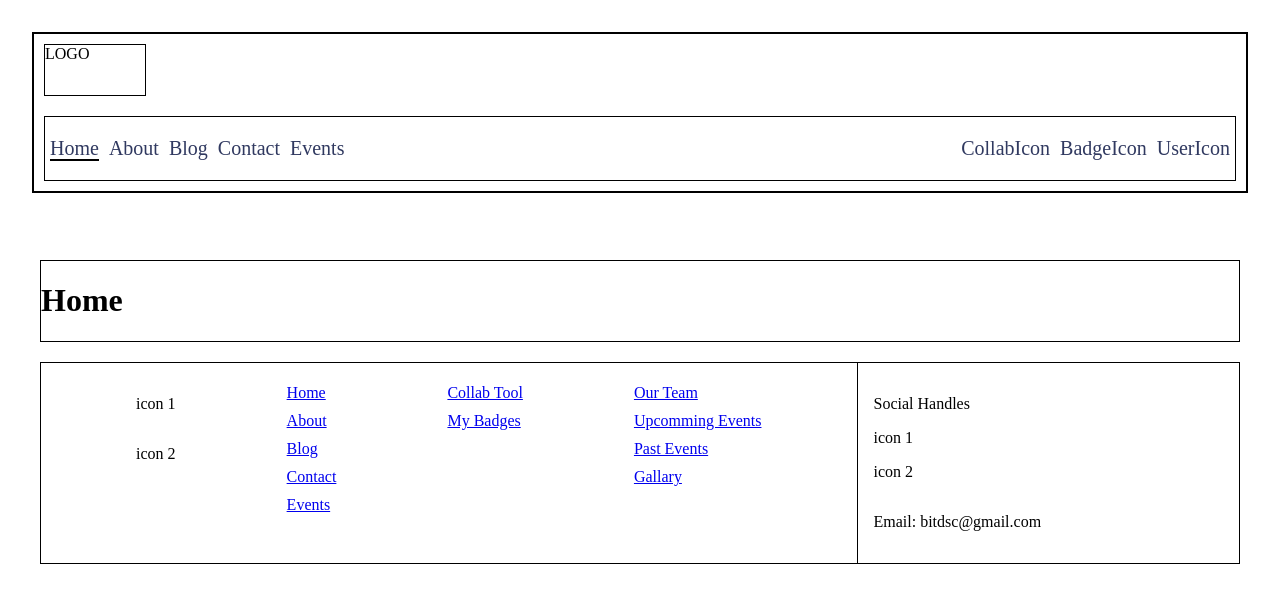
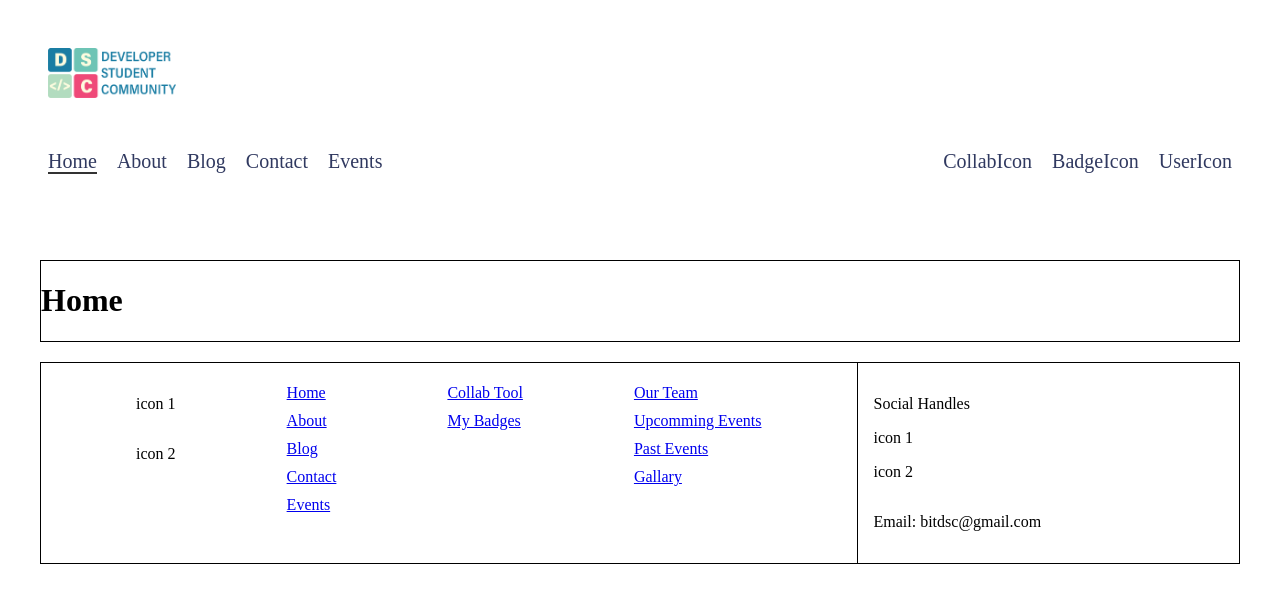
Before and after one commit to DSCBITDurg/community-site, a React (Create React App) app in the folder client/: page / in a window 1280 px wide. Shown: the top 602 px of the page. Built offline with nearby package versions, Linux system fonts and the light colour scheme.

Commit message:
changed px to em

```diff
--- a/client/src/components/Header/Header.js
+++ b/client/src/components/Header/Header.js
@@ -1,4 +1,7 @@
 import React from 'react';
+
+//import images
+import dscIcon from '../../assets/images/dscIcon.png';
 
 //import components
 import Navbar from '../Navbar/Navbar';
@@ -9,7 +12,9 @@ import styles from './Header.module.css';
 export default function Header(){
     return(
         <div className={styles.headerContainer}>
-            <div className={styles.dscLogo}>LOGO</div>
+
+            <img src={dscIcon} className={styles.dscLogo}/>
+
             <Navbar/>
         </div>
     );
--- a/client/src/components/Header/Header.module.css
+++ b/client/src/components/Header/Header.module.css
@@ -3,13 +3,12 @@
     top: 2em;
     left: 2em;
     right: 2em;
-    border: 2px solid black;
-    padding: 10px;
+    padding: 1em;
 }
 
 .dscLogo{
-    height: 50px;
-    width: 100px;
-    border: 1px solid black;
-    margin-bottom: 20px;
+    height: auto;
+    width: 10vw;
+    min-width: 100px;
+    margin-bottom: 1em;
 }
--- a/client/src/components/Navbar/Navbar.module.css
+++ b/client/src/components/Navbar/Navbar.module.css
@@ -1,8 +1,7 @@
 .navbarContainer{
-    border: 1px solid black;
     display:flex;
     justify-content: space-between;
-    padding: 20px 0px;
+    padding: 2em 0em;
 }
 
 .linksContainer{
@@ -14,14 +13,14 @@
 }
 
 .linksContainer a{
-    margin: 0px 5px;
+    margin-right: 1em;
     text-decoration: none;
     color: var(--primary-font-color);
     font-size: var(--primary-font-size);
 }
 
 .buttonsContainer a{
-    margin: 0px 5px;
+    margin-left: 1em;
     text-decoration: none;
     color: var(--primary-font-color);
     font-size: var(--primary-font-size);
@@ -30,6 +29,5 @@
 
 
 .activeLink{
-    border-bottom: 2px solid black;
-    color: black;
+    border-bottom: 2px solid rgba(0,0,0,0.8);
 }
```
Also changed, not shown: client/src/assets/images/dscIcon.png (added), 1 other file (tests, documents, lock files or other folders).
